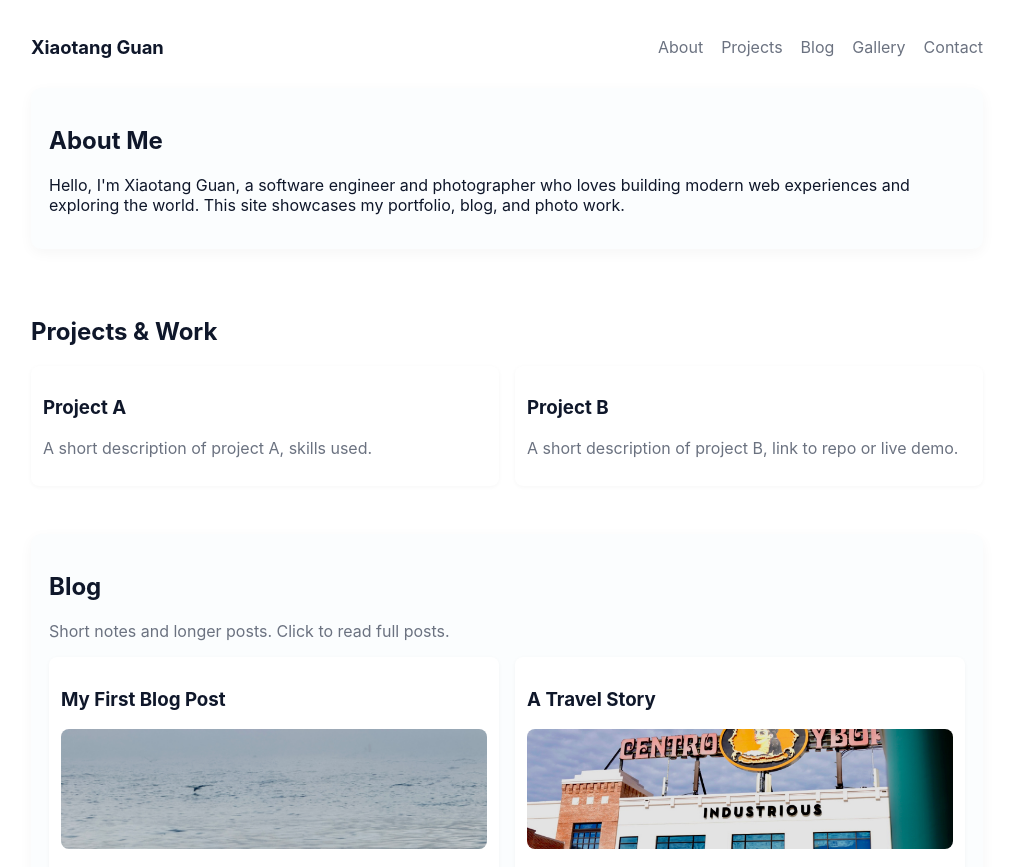
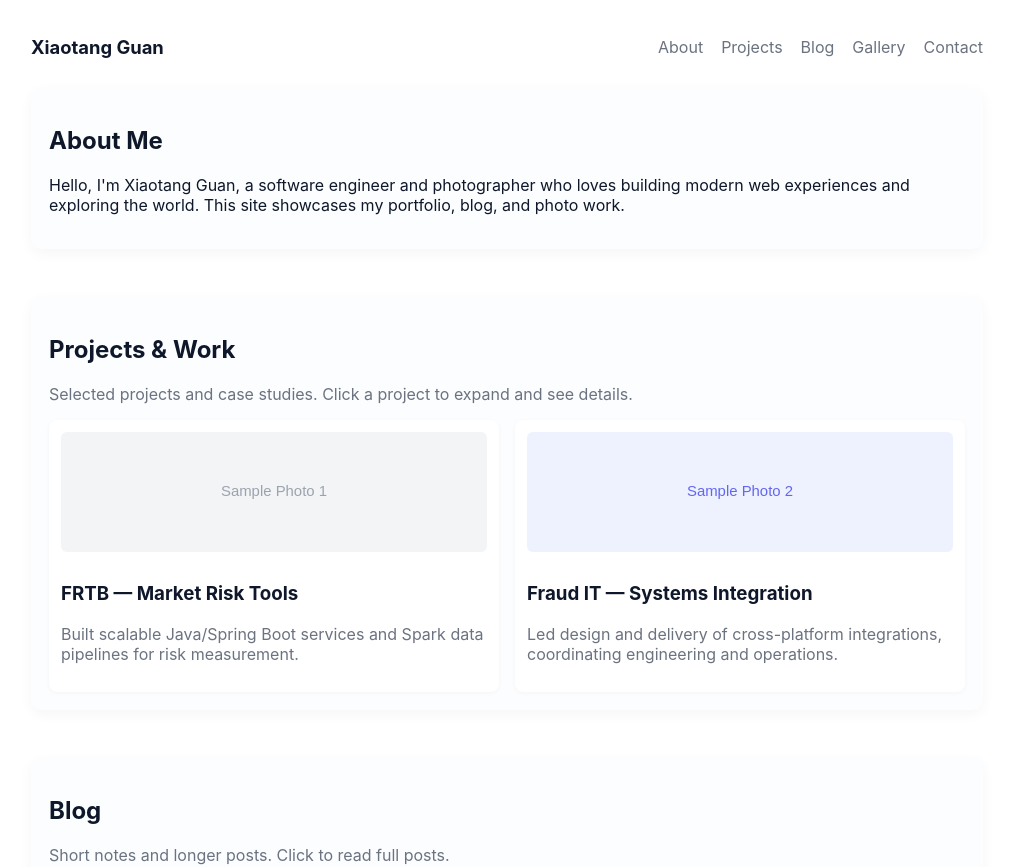
Before and after one commit to xtguan/personal-website, a React (Vite) app: page / in a window 1280 px wide. Shown: the top 867 px of the page, without its empty margins (133-1147 px from the left). Built offline with nearby package versions, Linux system fonts and the light colour scheme.

Commit message:
projects: interactive details, thumbnails, animations; tweak close button and fade-out

```diff
--- a/src/components/Contact.jsx
+++ b/src/components/Contact.jsx
@@ -6,7 +6,7 @@ export default function Contact(){
       <h2>Contact</h2>
       <p className="muted">Get in touch via email or follow on social media.</p>
       <p>Email: <a href="mailto:eva.xiaotang.guan@gmail.com">eva.xiaotang.guan@gmail.com</a></p>
-      <p>Social: <a href="https://github.com/xtguan" target="_blank" rel="noopener">GitHub</a> · <a href="#">LinkedIn</a> · <a href="#">Instagram</a></p>
+      <p>Social: <a href="https://github.com/xtguan" target="_blank" rel="noopener">GitHub</a> · <a href="https://www.linkedin.com/in/eva-xiaotang-guan/" target="_blank" rel="noopener">LinkedIn</a> · <a href="https://www.instagram.com/xtguan.arts">Instagram</a></p>
     </section>
   )
 }
--- a/src/components/Projects.jsx
+++ b/src/components/Projects.jsx
@@ -1,22 +1,63 @@
-import React from 'react'
+import React, { useState } from 'react'
+import thumb1 from '../assets/photos/sample1.svg'
+import thumb2 from '../assets/photos/sample2.svg'
 
-const sample = [
-  {title: 'Project A', desc: 'A short description of project A, skills used.'},
-  {title: 'Project B', desc: 'A short description of project B, link to repo or live demo.'}
+const projects = [
+  {
+    title: 'FRTB — Market Risk Tools',
+    thumbnail: thumb1,
+    subtitle: 'Built scalable Java/Spring Boot services and Spark data pipelines for risk measurement.',
+    tech: ['Java', 'Spring Boot', 'Spark', 'Hadoop', 'SQL', 'Unix'],
+    details:
+      'Designed and developed backend services and data pipelines to support FRTB market-risk measurement. Implemented Java/Spring Boot services, Spark processing for large datasets, and optimized SQL for complex queries. Managed Hadoop datasets and used Unix for operations and automation.'
+  },
+  {
+    title: 'Fraud IT — Systems Integration',
+    thumbnail: thumb2,
+    subtitle: 'Led design and delivery of cross-platform integrations, coordinating engineering and operations.',
+    tech: ['System design', 'APIs', 'Integration planning', 'Documentation', 'Cross-team coordination'],
+    details:
+      'Led end-to-end integration efforts for Fraud IT: created integration plans and schedules, coordinated engineering and operations teams, maintained documentation, and resolved cross-system issues. Ensured solutions met technical and business requirements and improved delivery predictability.'
+  }
 ]
 
 export default function Projects(){
+  const [selected, setSelected] = useState(null)
+  const [closing, setClosing] = useState(false)
+
+  const handleClose = () => {
+    // trigger fade-out then clear selected
+    setClosing(true)
+    setTimeout(() => {
+      setSelected(null)
+      setClosing(false)
+    }, 200)
+  }
+
   return (
-    <section id="projects">
+    <section id="projects" className="card">
       <h2>Projects & Work</h2>
+      <p className="muted">Selected projects and case studies. Click a project to expand and see details.</p>
+
       <div className="projects-list">
-        {sample.map((p, i) => (
-          <article key={i} className="project">
+        {projects.map((p, i) => (
+          <article key={i} className="project" onClick={() => setSelected(p)} style={{cursor: 'pointer'}}>
+            {p.thumbnail && <img src={p.thumbnail} alt={`thumb-${i}`} className="thumb" />}
             <h3>{p.title}</h3>
-            <p className="muted">{p.desc}</p>
+            <p className="muted">{p.subtitle}</p>
           </article>
         ))}
       </div>
+
+      {selected && (
+        <div className={`project-details ${closing ? 'fade-out' : 'fade-in'}`} style={{marginTop:20}}>
+          <button className="close-btn" onClick={handleClose} aria-label="Close project details">✕</button>
+          <h3>{selected.title}</h3>
+          <p className="muted">{selected.subtitle}</p>
+          <p><strong>Tech:</strong> {selected.tech.join(', ')}</p>
+          <p className="muted">{selected.details}</p>
+        </div>
+      )}
     </section>
   )
 }
--- a/src/styles.css
+++ b/src/styles.css
@@ -12,6 +12,20 @@ main{display:flex;flex-direction:column;gap:48px;padding-top:18px}
 .project{padding:12px;border-radius:8px;background:white;box-shadow:0 1px 4px rgba(2,6,23,0.04)}
 .gallery{display:grid;grid-template-columns:repeat(auto-fit,minmax(140px,1fr));gap:8px}
 .gallery img{width:100%;height:140px;object-fit:cover;border-radius:8px}
+/* Project thumbnails and interactions */
+.project img.thumb{width:100%;height:120px;object-fit:cover;border-radius:6px;margin-bottom:8px}
+.project:hover{transform:translateY(-4px);box-shadow:0 8px 20px rgba(2,6,23,0.08);transition:all 180ms ease}
+
+/* Details card styling and animation */
+.project-details{position:relative;padding:16px;border-radius:8px;background:#ffffff;box-shadow:0 8px 24px rgba(2,6,23,0.06)}
+/* enter/exit animations */
+.project-details.fade-in{animation:fadeInUp 220ms ease}
+.project-details.fade-out{animation:fadeOut 200ms ease forwards}
+.project-details .close-btn{position:absolute;top:10px;right:10px;background:rgba(2,6,23,0.04);border:0;color:var(--muted);cursor:pointer;font-weight:600;width:34px;height:34px;border-radius:50%;display:inline-flex;align-items:center;justify-content:center;transition:background 140ms ease,color 140ms ease}
+.project-details .close-btn:hover{background:var(--accent);color:white}
+
+@keyframes fadeInUp{from{opacity:0;transform:translateY(8px)}to{opacity:1;transform:translateY(0)}}
+@keyframes fadeOut{from{opacity:1;transform:translateY(0)}to{opacity:0;transform:translateY(8px)}}
 footer{padding:18px 0;text-align:center;color:var(--muted)}
 .social a{margin:0 8px;color:var(--muted);text-decoration:none}
 
```
